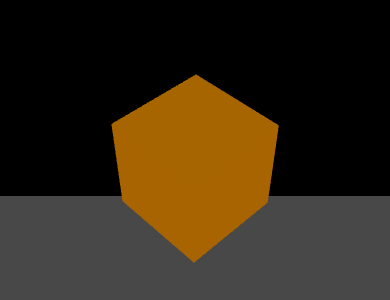
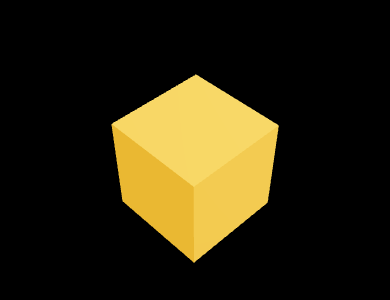
Before and after one commit to bosiraphael/react-native-three-cube-scene, a React Native app: screen / in a window 390 px wide. Shown: the part 256-556 px from the top of the page. Built offline with nearby package versions, Linux system fonts and the light colour scheme.

Commit message:
using reanimated to move the object

```diff
--- a/App.tsx
+++ b/App.tsx
@@ -1,11 +1,12 @@
 import { StyleSheet, View } from "react-native";
 import CubeScene from "./src/Cube";
+import { GestureHandlerRootView } from "react-native-gesture-handler";
 
 export default function App() {
   return (
-    <View style={styles.container}>
+    <GestureHandlerRootView style={{ flex: 1 }}>
       <CubeScene />
-    </View>
+    </GestureHandlerRootView>
   );
 }
 
--- a/babel.config.js
+++ b/babel.config.js
@@ -1,6 +1,7 @@
-module.exports = function(api) {
+module.exports = function (api) {
   api.cache(true);
   return {
-    presets: ['babel-preset-expo'],
+    presets: ["babel-preset-expo"],
+    plugins: ["react-native-reanimated/plugin"],
   };
 };
--- a/package.json
+++ b/package.json
@@ -14,11 +14,14 @@
     "@types/react": "~18.0.27",
     "@types/three": "^0.149.0",
     "expo": "~48.0.4",
-    "expo-gl": "~12.4.0",
+    "expo-gl": "^12.4.0",
     "expo-status-bar": "~1.4.4",
     "expo-three": "^7.0.0",
     "react": "18.2.0",
     "react-native": "0.71.3",
+    "react-native-gesture-handler": "~2.9.0",
+    "react-native-reanimated": "^2.14.4",
+    "three": "^0.150.1",
     "typescript": "^4.9.4"
   },
   "devDependencies": {
--- a/src/Cube.tsx
+++ b/src/Cube.tsx
@@ -1,7 +1,19 @@
-import React, { useRef, useState } from "react";
+import { useRef, useState } from "react";
 import { Canvas, useFrame } from "@react-three/fiber";
+import { PanGestureHandler } from "react-native-gesture-handler";
+import Animated, {
+  useAnimatedGestureHandler,
+  withSpring,
+  useSharedValue,
+} from "react-native-reanimated";
 
-function Cube() {
+function Cube({
+  x,
+  y,
+}: {
+  x: Animated.SharedValue<number>;
+  y: Animated.SharedValue<number>;
+}) {
   const meshRef = useRef<any>();
   const [active, setActive] = useState(false);
 
@@ -9,6 +21,9 @@ function Cube() {
     if (meshRef.current) {
       meshRef.current.rotation.x += delta * 0.5;
       meshRef.current.rotation.y += delta * 0.5;
+
+      meshRef.current.position.x = x.value * 0.01;
+      meshRef.current.position.y = -y.value * 0.01;
     }
   });
 
@@ -26,16 +41,37 @@ function Cube() {
 }
 
 export default function CubeScene() {
+  const startingPosition = 0;
+  const x = useSharedValue(startingPosition);
+  const y = useSharedValue(startingPosition);
+
+  const eventHandler = useAnimatedGestureHandler({
+    onStart: (event, ctx) => {
+      console.log("onStart");
+    },
+    onActive: (event, ctx) => {
+      x.value = startingPosition + event.translationX;
+      y.value = startingPosition + event.translationY;
+    },
+    onEnd: (event, ctx) => {
+      x.value = withSpring(startingPosition);
+      y.value = withSpring(startingPosition);
+    },
+  });
   return (
-    <Canvas>
-      <color attach="background" args={["#000000"]} />
-      <ambientLight />
-      <pointLight position={[10, 10, 10]} />
-      <Cube />
-      <mesh position={[0, -3, 0]} rotation={[-Math.PI / 2, 0, 0]}>
-        <planeGeometry args={[100, 100]} />
-        <meshStandardMaterial color="#888888" />
-      </mesh>
-    </Canvas>
+    <PanGestureHandler onGestureEvent={eventHandler}>
+      <Animated.View
+        style={{
+          flex: 1,
+        }}
+      >
+        <Canvas>
+          <color attach="background" args={["#000000"]} />
+          <ambientLight />
+          <pointLight position={[10, 10, 10]} />
+          <Cube x={x} y={y} />
+        </Canvas>
+      </Animated.View>
+    </PanGestureHandler>
   );
 }
```
Also changed, not shown: 2 other files (tests, documents, lock files or other folders).
